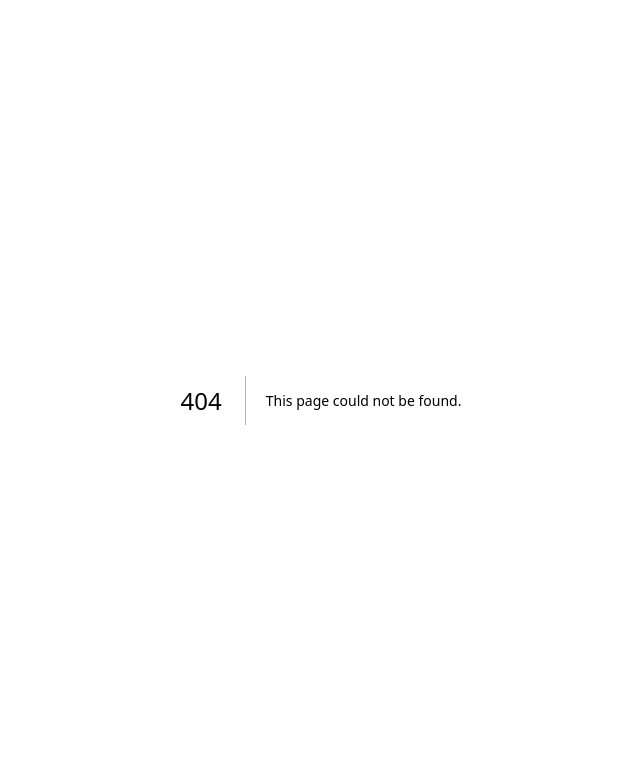
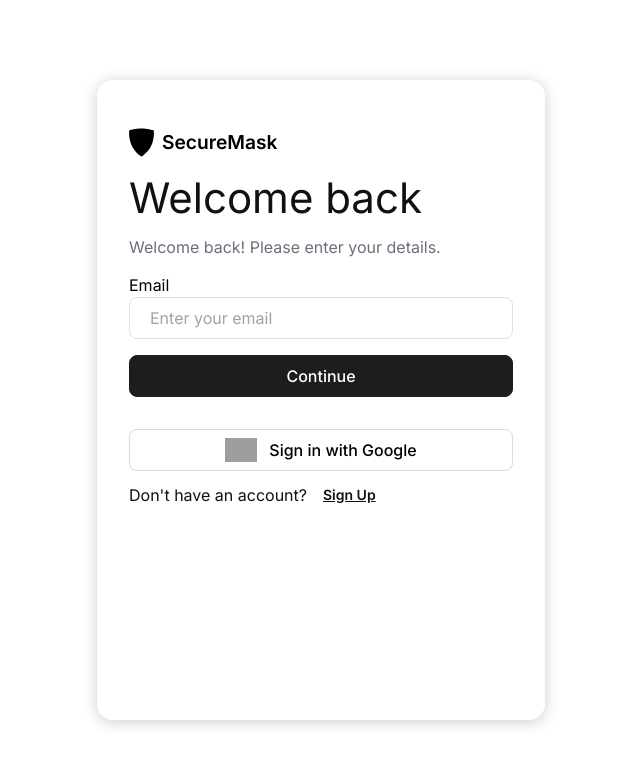
Before and after one commit to Martinsngene/secure-mask-web, a Next.js app: page /sign_in in a window 1280 px wide. Before the commit this address had no page. Shown: the top 766 px of the page, without its empty margins (319-959 px from the left). Built offline with nearby package versions, Linux system fonts and the light colour scheme; grey boxes are pictures that could not be loaded.

Commit message:
update: create signup and work on profile

```diff
--- a/src/components/buttons/index.tsx
+++ b/src/components/buttons/index.tsx
@@ -5,12 +5,15 @@ import React from "react";
 import { ButtonPropsI } from "../interface";
 import styles from "./styles.module.css";
 import Image from "next/image";
+import Link from "next/link";
 
 // Button with styles for filled and outline
-export const Button = ({ label, isFilled }: ButtonPropsI) => {
+export const Button = ({ label, isFilled, href }: ButtonPropsI) => {
   return (
     <button className={`${isFilled ? styles.filled_btn : styles.outlined_btn}`}>
-      {label}
+      <Link href={`${href}`} passHref>
+        {label}
+      </Link>
       {!isFilled && (
         <Image
           src='/angle_right.svg'
--- a/src/components/home/Hero.tsx
+++ b/src/components/home/Hero.tsx
@@ -20,8 +20,8 @@ const Hero = () => {
         settings, for which you used to have to go to the branch online-banking
       </p>
       <div className={styles.btnContainer}>
-        <Button label='Open your account' isFilled />
-        <Button label='Sign in' isFilled={false} />
+        <Button href='/sign_up' label='Open your account' isFilled />
+        <Button href='/sign_in' label='Sign in' isFilled={false} />
       </div>
     </div>
   );
--- a/src/components/interface/index.tsx
+++ b/src/components/interface/index.tsx
@@ -2,6 +2,7 @@
 
 // Interface to declare datatypes for buttons
 export interface ButtonPropsI {
+  href?: string;
   label: string;
   isFilled?: boolean;
   src?: string;
--- a/src/pages/signin/index.tsx
+++ b/src/pages/sign_in/index.tsx
@@ -35,7 +35,7 @@ const SignIn = () => {
         </div>
         <div className={styles.cta_container}>
           <p className={styles.cta}>Don&apos;t have an account? </p>
-          <Link href='/signup' passHref>
+          <Link href='/sign_up' passHref>
             <p className={styles.signup_text}> Sign Up</p>
           </Link>
         </div>
--- a/src/pages/signin/styles.module.css
+++ b/src/pages/sign_in/styles.module.css
@@ -12,7 +12,7 @@
 /* Media query for form container box shadow */
 @media screen and (min-width: 1024px) {
   .form_container {
-    box-shadow: 0px 4px 30px rgba(0, 0, 0, 0.46);
+    box-shadow: 0px 2px 15px rgba(0, 0, 0, 0.2);
   }
 }
 
```
Also changed, not shown: src/pages/sign_up/index.tsx (renamed from src/pages/signup/index.tsx), src/pages/sign_up/styles.module.css (added).
